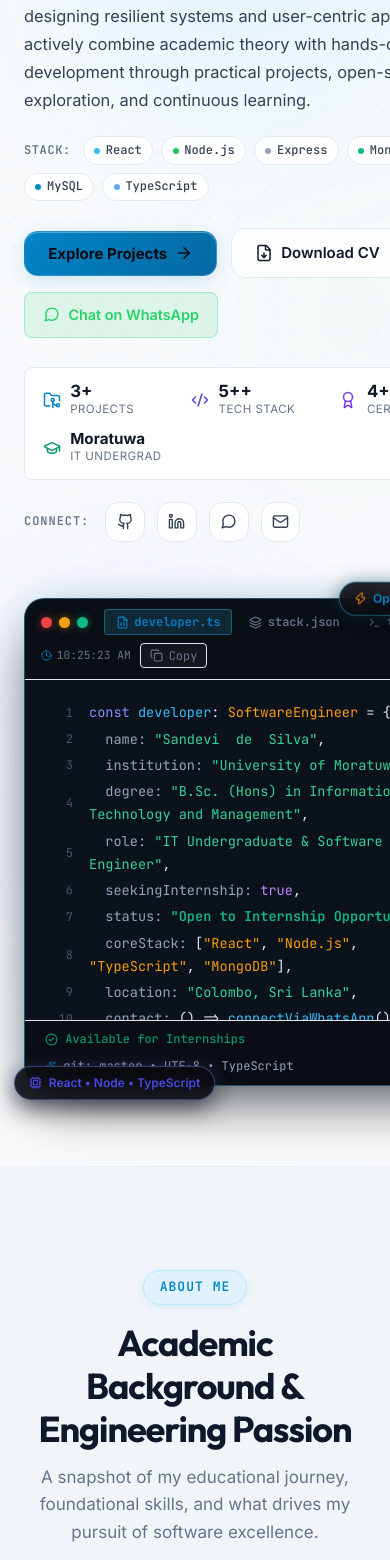
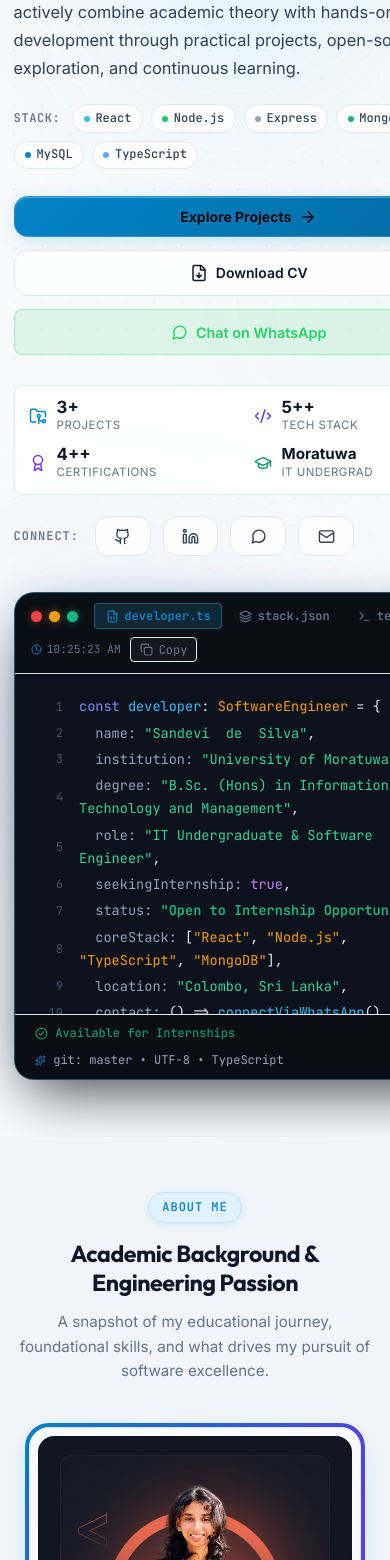
Before and after one commit to sandevi641/Portfolio, a React (Vite) app: page / in a window 390 px wide. Shown: the part 440-2000 px from the top of the page. Built offline with nearby package versions, Linux system fonts and the light colour scheme.

Commit message:
detalis update

```diff
--- a/src/components/about/Statistics.jsx
+++ b/src/components/about/Statistics.jsx
@@ -38,6 +38,7 @@
 
   return (
     <div
+      className="stats-grid"
       style={{
         display: 'grid',
         gridTemplateColumns: 'repeat(auto-fit, minmax(130px, 1fr))',
--- a/src/components/certifications/Certifications.jsx
+++ b/src/components/certifications/Certifications.jsx
@@ -19,7 +19,7 @@
           <div
             style={{
               display: 'grid',
-              gridTemplateColumns: 'repeat(auto-fill, minmax(320px, 1fr))',
+              gridTemplateColumns: 'repeat(auto-fill, minmax(min(100%, 300px), 1fr))',
               gap: '1.75rem',
               marginBottom: '5rem',
             }}
@@ -42,7 +42,7 @@
             <div
               style={{
                 display: 'grid',
-                gridTemplateColumns: 'repeat(auto-fill, minmax(320px, 1fr))',
+                gridTemplateColumns: 'repeat(auto-fill, minmax(min(100%, 300px), 1fr))',
                 gap: '1.5rem',
               }}
             >
--- a/src/components/education/EducationTimeline.jsx
+++ b/src/components/education/EducationTimeline.jsx
@@ -5,6 +5,7 @@
 export const EducationTimeline = () => {
   return (
     <div
+      className="education-timeline-wrapper"
       style={{
         position: 'relative',
         maxWidth: '860px',
@@ -16,6 +17,7 @@
       {educationData.map((item, index) => (
         <div
           key={item.id}
+          className="timeline-item"
           style={{
             position: 'relative',
             marginBottom: index === educationData.length - 1 ? 0 : '3.5rem',
@@ -24,6 +26,7 @@
         >
           {/* Glowing Timeline Node */}
           <div
+            className="timeline-node"
             style={{
               position: 'absolute',
               left: '-2.45rem',
--- a/src/components/experience/Experience.jsx
+++ b/src/components/experience/Experience.jsx
@@ -20,8 +20,8 @@
         <div
           style={{
             display: 'grid',
-            gridTemplateColumns: 'repeat(auto-fill, minmax(340px, 1fr))',
-            gap: '2rem',
+            gridTemplateColumns: 'repeat(auto-fill, minmax(min(100%, 300px), 1fr))',
+            gap: '1.75rem',
           }}
         >
           {experienceData.map((exp) => (
--- a/src/components/hero/DeveloperCard.jsx
+++ b/src/components/hero/DeveloperCard.jsx
@@ -174,7 +174,7 @@
     <div style={{ position: 'relative', width: '100%', maxWidth: '560px' }}>
       {/* Floating Dynamic Orbit Badge 1 (Top-Right) */}
       <div
-        className="animate-float"
+        className="animate-float developer-card-badge-top"
         style={{
           position: 'absolute',
           top: '-15px',
@@ -201,7 +201,7 @@
 
       {/* Floating Dynamic Orbit Badge 2 (Bottom-Left) */}
       <div
-        className="animate-float-reverse"
+        className="animate-float-reverse developer-card-badge-bottom"
         style={{
           position: 'absolute',
           bottom: '-14px',
--- a/src/components/hero/HeroContent.jsx
+++ b/src/components/hero/HeroContent.jsx
@@ -265,6 +265,7 @@
 
       {/* CTA Action Buttons */}
       <div
+        className="hero-cta-group"
         style={{
           display: 'flex',
           flexWrap: 'wrap',
@@ -330,6 +331,7 @@
 
       {/* Quick Metrics Bar */}
       <div
+        className="quick-metrics-grid"
         style={{
           display: 'grid',
           gridTemplateColumns: 'repeat(auto-fit, minmax(110px, 1fr))',
--- a/src/components/projects/ProjectCard.jsx
+++ b/src/components/projects/ProjectCard.jsx
@@ -6,7 +6,7 @@
   if (viewMode === 'list') {
     return (
       <div
-        className="card-base"
+        className="card-base project-card-list-view"
         style={{
           display: 'flex',
           flexWrap: 'wrap',
@@ -114,7 +114,7 @@
         </div>
 
         {/* Right Action Buttons */}
-        <div style={{ display: 'flex', alignItems: 'center', gap: '0.6rem' }}>
+        <div className="project-card-actions" style={{ display: 'flex', alignItems: 'center', gap: '0.6rem' }}>
           {project.github && (
             <a
               href={project.github}
--- a/src/components/projects/Projects.jsx
+++ b/src/components/projects/Projects.jsx
@@ -86,8 +86,8 @@
               viewMode === 'grid'
                 ? {
                     display: 'grid',
-                    gridTemplateColumns: 'repeat(auto-fill, minmax(340px, 1fr))',
-                    gap: '2rem',
+                    gridTemplateColumns: 'repeat(auto-fill, minmax(min(100%, 300px), 1fr))',
+                    gap: '1.75rem',
                   }
                 : {
                     display: 'flex',
--- a/src/components/skills/Skills.jsx
+++ b/src/components/skills/Skills.jsx
@@ -32,7 +32,7 @@
         <div
           style={{
             display: 'grid',
-            gridTemplateColumns: 'repeat(auto-fill, minmax(260px, 1fr))',
+            gridTemplateColumns: 'repeat(auto-fill, minmax(min(100%, 260px), 1fr))',
             gap: '1rem',
           }}
         >
--- a/src/styles/globals.css
+++ b/src/styles/globals.css
@@ -343,9 +343,180 @@
   color: var(--color-success);
 }
 
-/* Certificate Image Preview */
-.certificate-image-container:hover .certificate-thumb-img {
-  transform: scale(1.05);
+/* Responsive Global Adjustments & Mobile Optimization */
+@media (max-width: 960px) {
+  .hero-grid {
+    grid-template-columns: 1fr !important;
+    gap: 3rem !important;
+  }
+}
+
+@media (max-width: 768px) {
+  :root {
+    --container-padding: 1.15rem;
+    --section-padding: 4.25rem 0;
+    --nav-height: 4.25rem;
+  }
+
+  .section-title {
+    font-size: 1.85rem !important;
+    line-height: 1.25 !important;
+  }
+
+  .section-subtitle {
+    font-size: 0.95rem !important;
+  }
+
+  .section-header {
+    margin-bottom: 2.5rem !important;
+  }
+
+  .card-base {
+    padding: 1.25rem;
+  }
+
+  /* Prevent horizontal overflows from floats & animations */
+  .hero-section {
+    padding-top: calc(var(--nav-height) + 1.25rem) !important;
+    padding-bottom: 3.5rem !important;
+  }
+
+  .developer-card-container {
+    max-width: 100% !important;
+    margin: 0 auto;
+  }
+
+  .hero-grid {
+    gap: 2.25rem !important;
+  }
+
+  .modal-backdrop {
+    padding: 0.65rem !important;
+  }
+
+  .modal-content {
+    max-height: 94vh !important;
+    border-radius: var(--border-radius) !important;
+  }
+}
+
+@media (max-width: 580px) {
+  :root {
+    --container-padding: 1rem;
+    --section-padding: 3.5rem 0;
+    --nav-height: 4rem;
+  }
+
+  .section-title {
+    font-size: 1.6rem !important;
+    letter-spacing: -0.02em !important;
+  }
+
+  .section-tag {
+    font-size: 0.75rem !important;
+    padding: 0.3rem 0.85rem !important;
+  }
+
+  .btn {
+    padding: 0.65rem 1.15rem;
+    font-size: 0.875rem;
+  }
+
+  .hide-mobile {
+    display: none !important;
+  }
+
+  /* Developer Card Mobile Polishing */
+  .developer-card-badge-top {
+    top: -10px !important;
+    right: 0 !important;
+    font-size: 0.7rem !important;
+    padding: 0.3rem 0.65rem !important;
+  }
+
+  .developer-card-badge-bottom {
+    bottom: -10px !important;
+    left: 0 !important;
+    font-size: 0.7rem !important;
+    padding: 0.3rem 0.65rem !important;
+  }
+
+  /* Quick Metrics Grid 2x2 */
+  .quick-metrics-grid {
+    grid-template-columns: repeat(2, 1fr) !important;
+    gap: 0.65rem !important;
+    padding: 0.75rem 0.9rem !important;
+  }
+
+  /* Hero CTA Buttons */
+  .hero-cta-group {
+    flex-direction: column !important;
+    width: 100% !important;
+    align-items: stretch !important;
+  }
+
+  .hero-cta-group .btn {
+    width: 100% !important;
+    justify-content: center !important;
+  }
+
+  /* Education Timeline Mobile */
+  .education-timeline-wrapper {
+    padding-left: 1.15rem !important;
+  }
+
+  .education-timeline-wrapper .timeline-node {
+    left: -1.8rem !important;
+    width: 16px !important;
+    height: 16px !important;
+  }
+
+  .education-timeline-wrapper .timeline-item {
+    padding-left: 0.85rem !important;
+    margin-bottom: 2.25rem !important;
+  }
+
+  /* Project Card List View to Stack on Mobile */
+  .project-card-list-view {
+    flex-direction: column !important;
+    align-items: flex-start !important;
+  }
+
+  .project-card-list-view .project-card-actions {
+    width: 100% !important;
+    justify-content: space-between !important;
+    margin-top: 0.5rem !important;
+  }
+
+  /* Statistics 2x2 Grid */
+  .stats-grid {
+    grid-template-columns: repeat(2, 1fr) !important;
+    gap: 0.75rem !important;
+  }
+}
+
+@media (max-width: 420px) {
+  :root {
+    --container-padding: 0.85rem;
+  }
+
+  .section-title {
+    font-size: 1.45rem !important;
+  }
+
+  .card-base {
+    padding: 1.1rem 0.85rem;
+    border-radius: var(--border-radius);
+  }
+
+  .developer-card-badge-top,
+  .developer-card-badge-bottom {
+    display: none !important;
+  }
+
+  .modal-backdrop {
+    padding: 0.4rem !important;
+  }
 }
 
 .certificate-image-container:hover .certificate-overlay {
```
